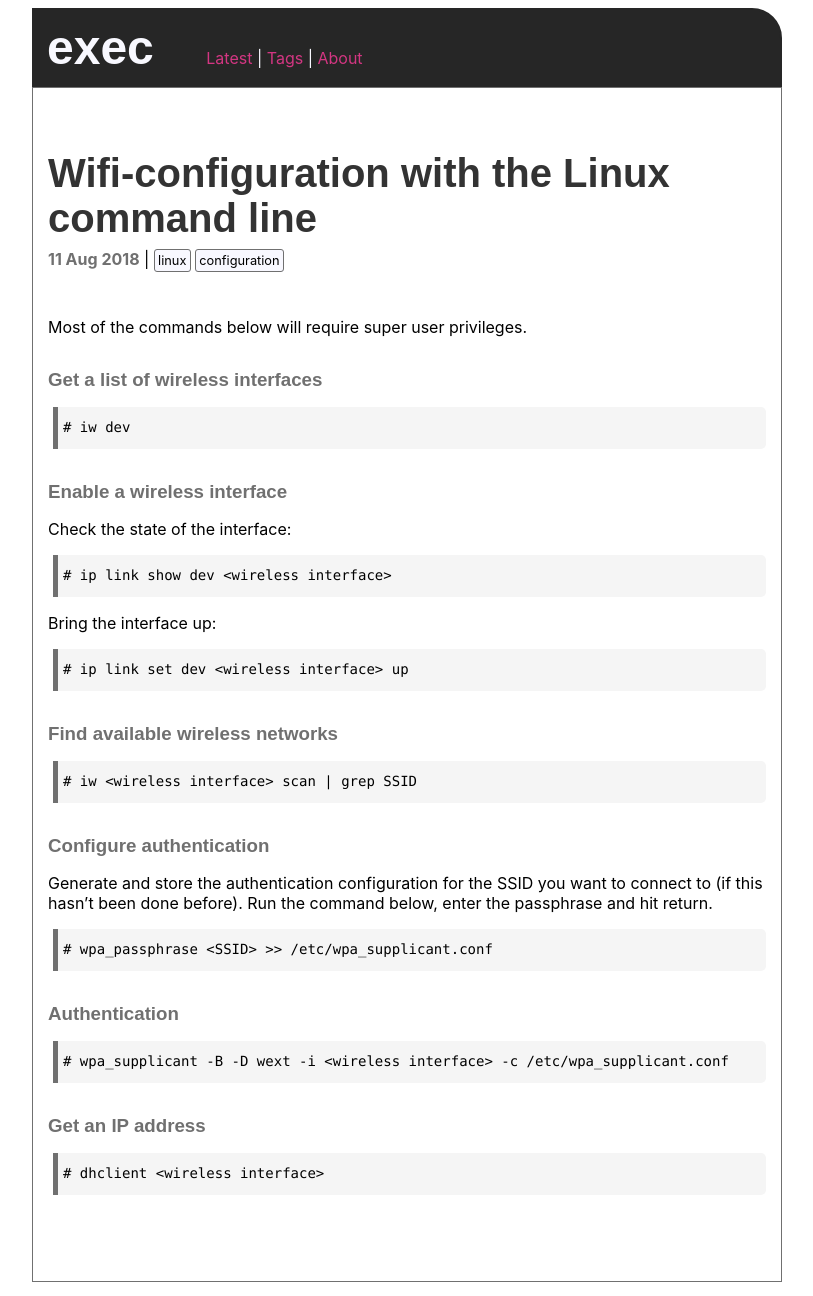
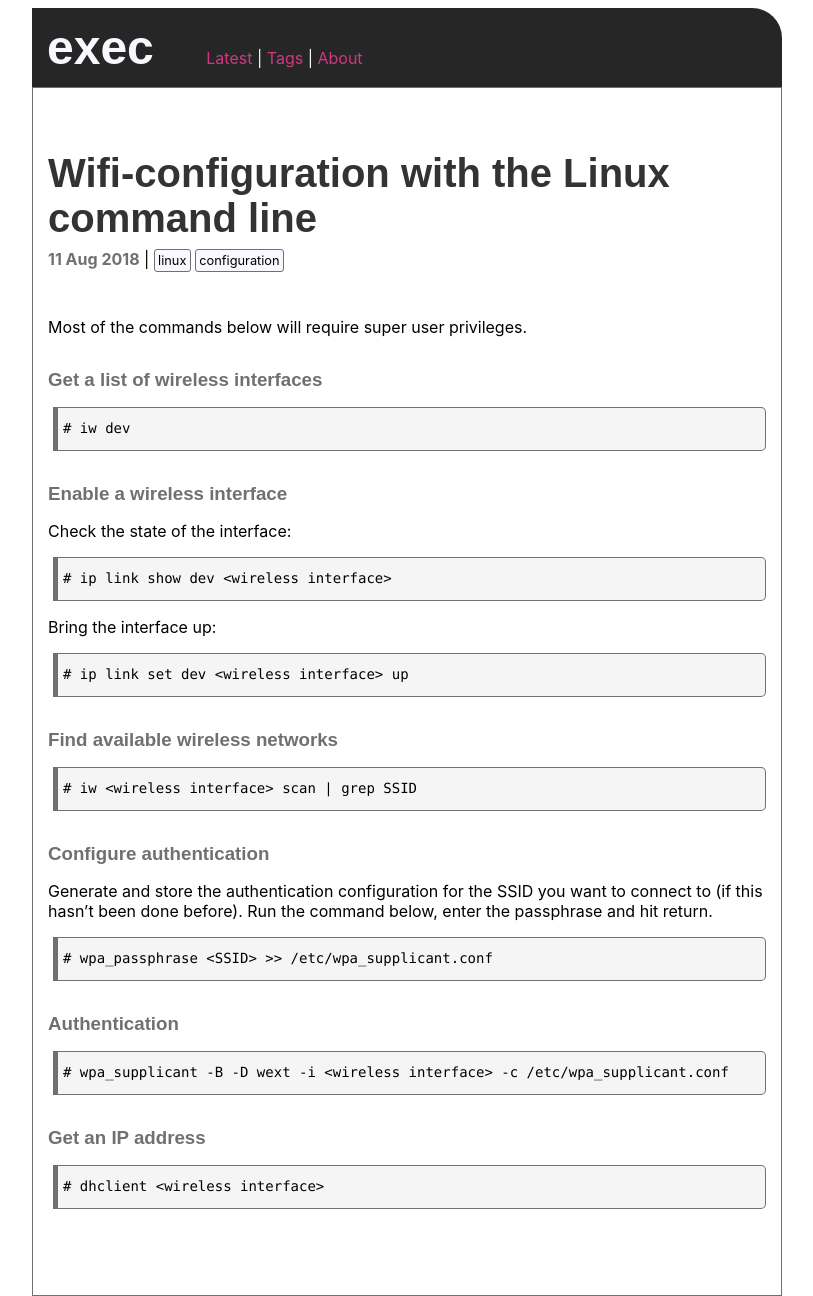
Before and after one commit to execas/execas.github.io, a Jekyll site: the page built from _posts/2018-08-11-wifi-configuration-with-the-linux-command-line.md, in a window 1280 px wide. Shown: the whole page, without its empty margins (233-1046 px from the left). Built offline with Jekyll 4.4.1, drawn with Linux system fonts in a browser that asks for light colours.

Commit message:
Update execas.css

```diff
--- a/css/execas.css
+++ b/css/execas.css
@@ -32,6 +32,7 @@ pre {
      padding-left: 5px;
      padding-bottom: 12px;
      padding-top: 12px;
+     border: 1px solid #707070;
      border-left: 5px solid #707070;
      white-space: pre;
      color:#000000;
```
